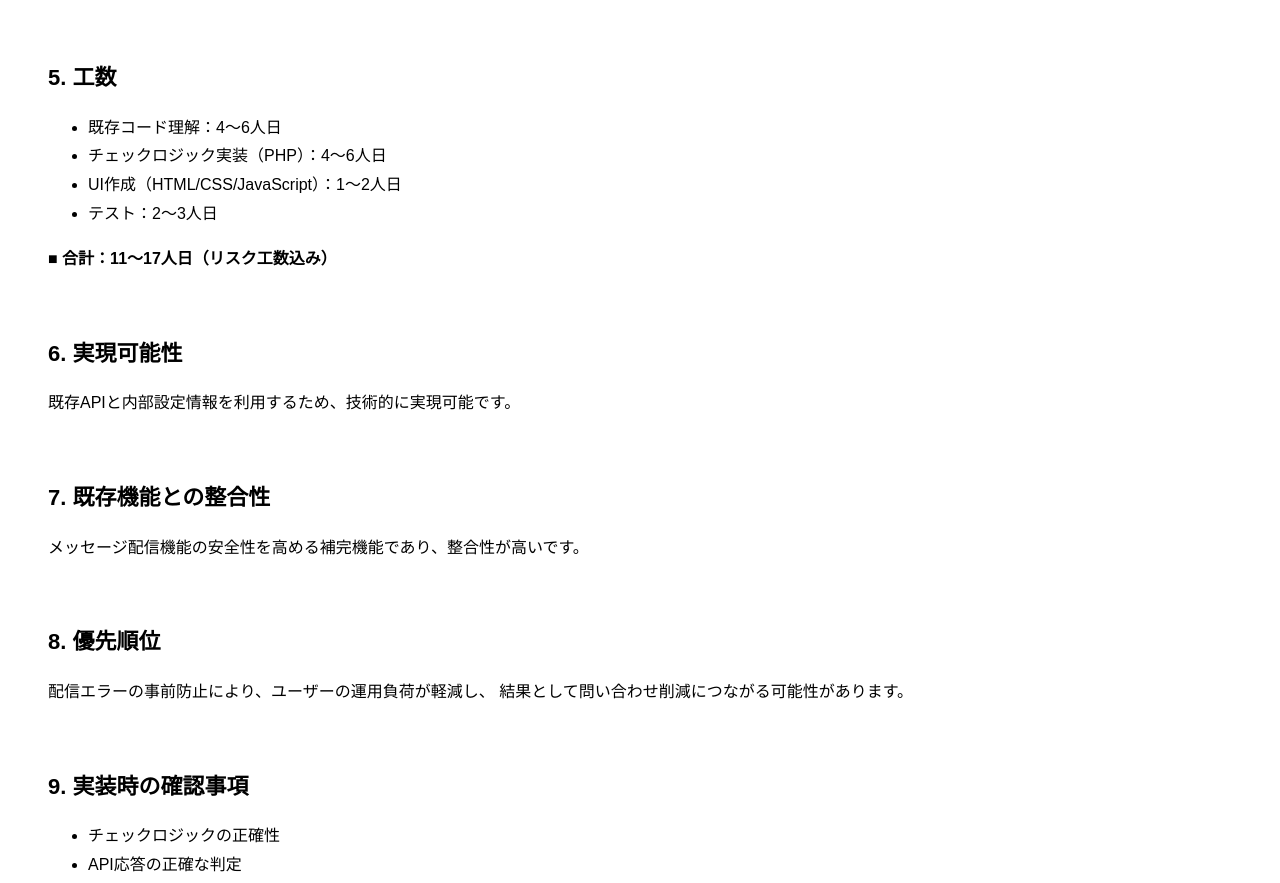
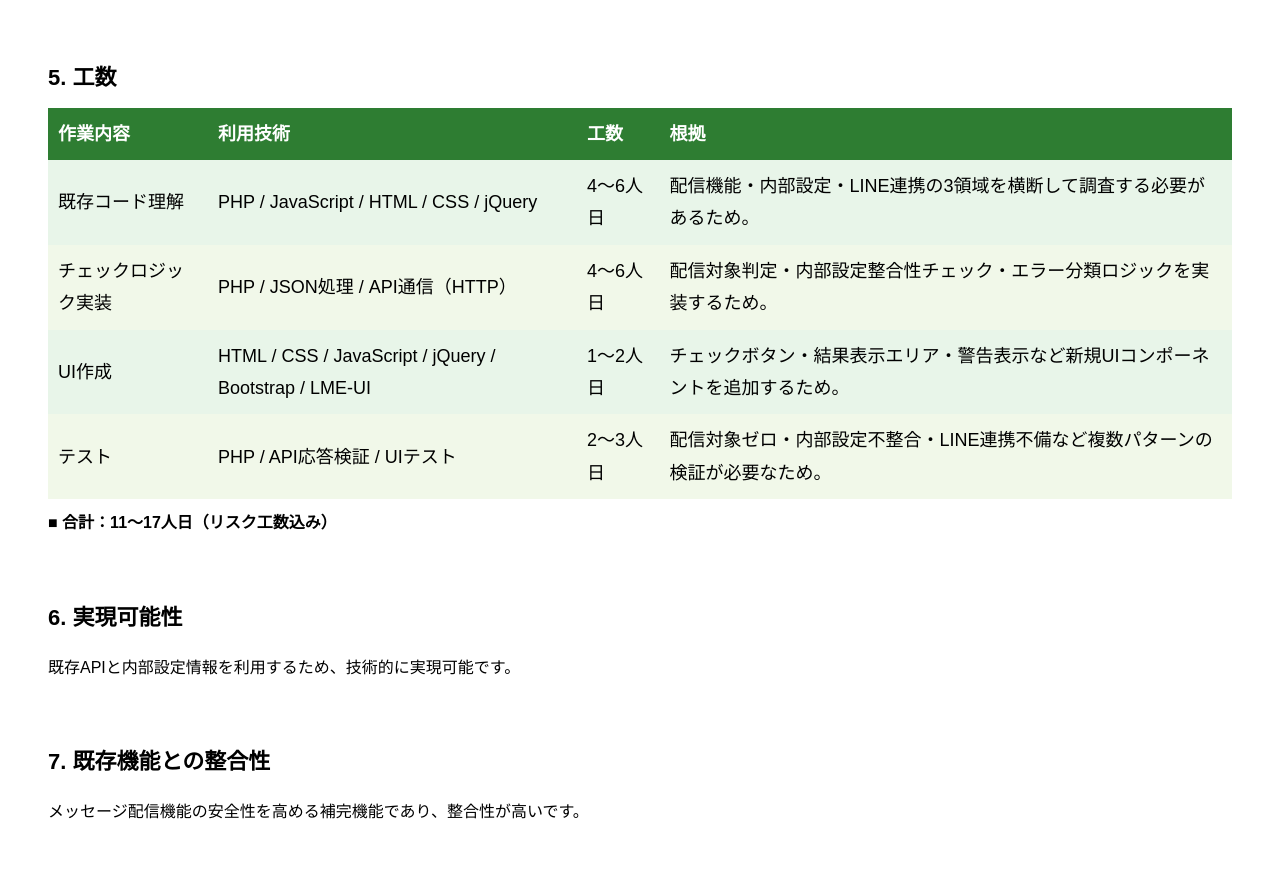
Before and after one commit to test202608/sample, a Next.js app: page /proposal2 in a window 1280 px wide. Shown: the part 1516-2399 px from the top of the page. Built offline with nearby package versions, Linux system fonts and the light colour scheme.

Commit message:
ブラッシュアップ

```diff
--- a/app/proposal2/page.js
+++ b/app/proposal2/page.js
@@ -2,11 +2,8 @@ export default function Proposal2() {
   return (
     <main style={{ padding: "40px", fontFamily: "sans-serif", lineHeight: "1.8" }}>
 
-      {/* 上部：トップページに戻る */}
       <div style={{ marginBottom: "20px" }}>
-        <a href="/" style={{ color: "#0066cc", fontSize: "18px" }}>
-          ← トップページに戻る
-        </a>
+        <a href="/" style={{ color: "#0066cc", fontSize: "18px" }}>← トップページに戻る</a>
       </div>
 
       <h1 style={{ fontSize: "28px", marginBottom: "30px" }}>
@@ -44,10 +41,8 @@ export default function Proposal2() {
           border: "1px solid #ccc",
           boxShadow: "0 4px 10px rgba(0,0,0,0.08)"
         }}>
-
           <div style={{ display: "flex" }}>
 
-            {/* 左メニュー */}
             <div style={{
               width: "22%",
               background: "#ffffff",
@@ -63,8 +58,6 @@ export default function Proposal2() {
                 <li>・メッセージ配信</li>
                 <li>・リッチメニュー</li>
                 <li>・設定</li>
-
-                {/* NEW */}
                 <li style={{
                   marginTop: "20px",
                   padding: "10px",
@@ -79,7 +72,6 @@ export default function Proposal2() {
               </ul>
             </div>
 
-            {/* 右側：送信前チェック画面 */}
             <div style={{
               flexGrow: 1,
               background: "#ffffff",
@@ -91,7 +83,6 @@ export default function Proposal2() {
                 送信前安全チェック（UIイメージ）
               </h3>
 
-              {/* チェックボタン */}
               <div style={{ marginBottom: "25px" }}>
                 <button style={{
                   padding: "12px 20px",
@@ -103,7 +94,6 @@ export default function Proposal2() {
                 }}>送信前チェックを実行</button>
               </div>
 
-              {/* 結果表示 */}
               <div style={{
                 background: "#f9fafc",
                 border: "1px solid #ccc",
@@ -148,15 +138,55 @@ export default function Proposal2() {
         </pre>
       </section>
 
-      {/* 5. 工数 */}
+      {/* 5. 工数（作業内容と利用技術を分離） */}
       <section style={{ marginBottom: "60px" }}>
         <h2 style={{ fontSize: "22px", marginBottom: "10px" }}>5. 工数</h2>
-        <ul>
-          <li>既存コード理解：4〜6人日</li>
-          <li>チェックロジック実装（PHP）：4〜6人日</li>
-          <li>UI作成（HTML/CSS/JavaScript）：1〜2人日</li>
-          <li>テスト：2〜3人日</li>
-        </ul>
+
+        <table style={{ width: "100%", borderCollapse: "collapse", fontSize: "18px" }}>
+          <thead>
+            <tr style={{ backgroundColor: "#2E7D32", color: "white" }}>
+              <th style={{ padding: "10px", textAlign: "left" }}>作業内容</th>
+              <th style={{ padding: "10px", textAlign: "left" }}>利用技術</th>
+              <th style={{ padding: "10px", textAlign: "left" }}>工数</th>
+              <th style={{ padding: "10px", textAlign: "left" }}>根拠</th>
+            </tr>
+          </thead>
+          <tbody>
+            <tr style={{ backgroundColor: "#E8F5E9" }}>
+              <td style={{ padding: "10px" }}>既存コード理解</td>
+              <td style={{ padding: "10px" }}>PHP / JavaScript / HTML / CSS / jQuery</td>
+              <td style={{ padding: "10px" }}>4〜6人日</td>
+              <td style={{ padding: "10px" }}>
+                配信機能・内部設定・LINE連携の3領域を横断して調査する必要があるため。
+              </td>
+            </tr>
+            <tr style={{ backgroundColor: "#F1F8E9" }}>
+              <td style={{ padding: "10px" }}>チェックロジック実装</td>
+              <td style={{ padding: "10px" }}>PHP / JSON処理 / API通信（HTTP）</td>
+              <td style={{ padding: "10px" }}>4〜6人日</td>
+              <td style={{ padding: "10px" }}>
+                配信対象判定・内部設定整合性チェック・エラー分類ロジックを実装するため。
+              </td>
+            </tr>
+            <tr style={{ backgroundColor: "#E8F5E9" }}>
+              <td style={{ padding: "10px" }}>UI作成</td>
+              <td style={{ padding: "10px" }}>HTML / CSS / JavaScript / jQuery / Bootstrap / LME-UI</td>
+              <td style={{ padding: "10px" }}>1〜2人日</td>
+              <td style={{ padding: "10px" }}>
+                チェックボタン・結果表示エリア・警告表示など新規UIコンポーネントを追加するため。
+              </td>
+            </tr>
+            <tr style={{ backgroundColor: "#F1F8E9" }}>
+              <td style={{ padding: "10px" }}>テスト</td>
+              <td style={{ padding: "10px" }}>PHP / API応答検証 / UIテスト</td>
+              <td style={{ padding: "10px" }}>2〜3人日</td>
+              <td style={{ padding: "10px" }}>
+                配信対象ゼロ・内部設定不整合・LINE連携不備など複数パターンの検証が必要なため。
+              </td>
+            </tr>
+          </tbody>
+        </table>
+
         <p style={{ marginTop: "10px", fontWeight: "bold" }}>
           ■ 合計：11〜17人日（リスク工数込み）
         </p>
@@ -194,11 +224,8 @@ export default function Proposal2() {
         </ul>
       </section>
 
-      {/* 下部：トップページに戻る */}
       <div style={{ marginTop: "40px" }}>
-        <a href="/" style={{ color: "#0066cc", fontSize: "18px" }}>
-          ← トップページに戻る
-        </a>
+        <a href="/" style={{ color: "#0066cc", fontSize: "18px" }}>← トップページに戻る</a>
       </div>
 
     </main>
```
Also changed, not shown: app/page.js (+9 -0 lines), app/proposal1/page.js (+54 -38 lines), app/proposal3/page.js (+49 -20 lines).
